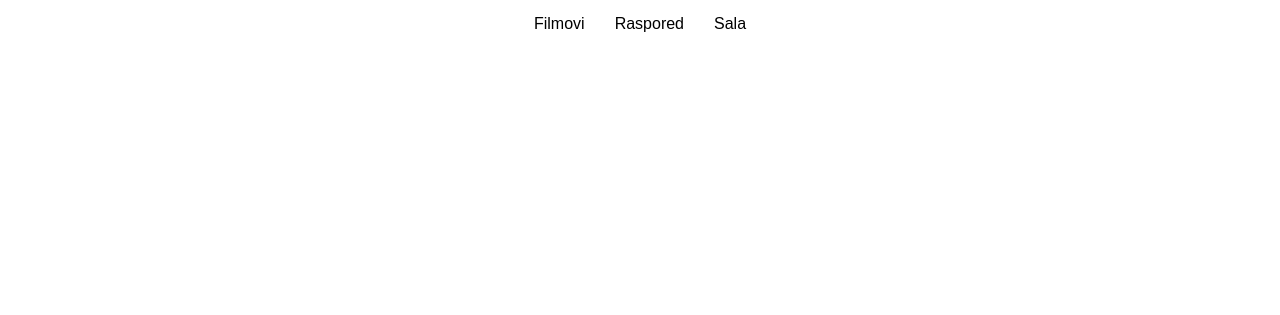
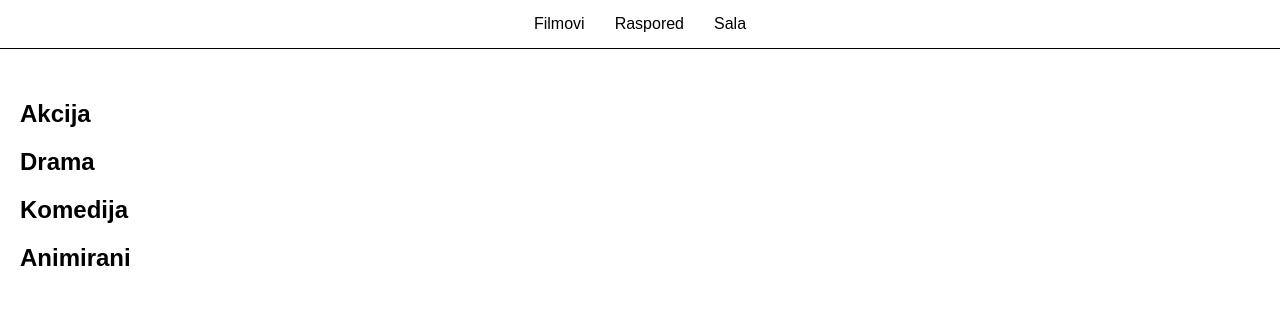
Before and after one commit to denistopic-art/kinoDenisTopic, a plain HTML site: page filmovi.html in a window 1280 px wide. Drawn offline with Linux system fonts and the light colour scheme.

Commit message:
dodane sekcije za žanrove filmove te stil za header kako bi razdvojio header od glavnog dijela stranice

```diff
--- a/filmovi.css
+++ b/filmovi.css
@@ -1,3 +1,10 @@
+header{
+    position:fixed;
+    top:0;
+    width: 100%;
+    border-bottom: 1px solid black ;
+    background:white;
+}
 body{
  margin:0;
  font-family: Arial, sans-serif;
@@ -16,3 +23,7 @@ a{
     color:black;
     text-decoration:none;
 }
+main {
+    margin-top: 60px;
+    padding: 20px;
+}
--- a/filmovi.html
+++ b/filmovi.html
@@ -14,4 +14,26 @@
             </ul>
         </nav>
     </header>
+    <body>
+        <main>
+            <div id="Akcija">
+                <h2>Akcija</h2>
+                <div class ="filmovi"></div>
+            </div>
+            <div id="drama">
+                <h2>Drama</h2>
+                <div class="filmovi"></div>
+            </div>
+
+            <div id="komedija">
+                <h2>Komedija</h2>
+                <div class="filmovi"></div>
+            </div>
+
+            <div id="animirani">
+                <h2>Animirani</h2>
+                <div class="filmovi"></div>
+            </div>
+        </main>
+    </body>
 </html>
```
